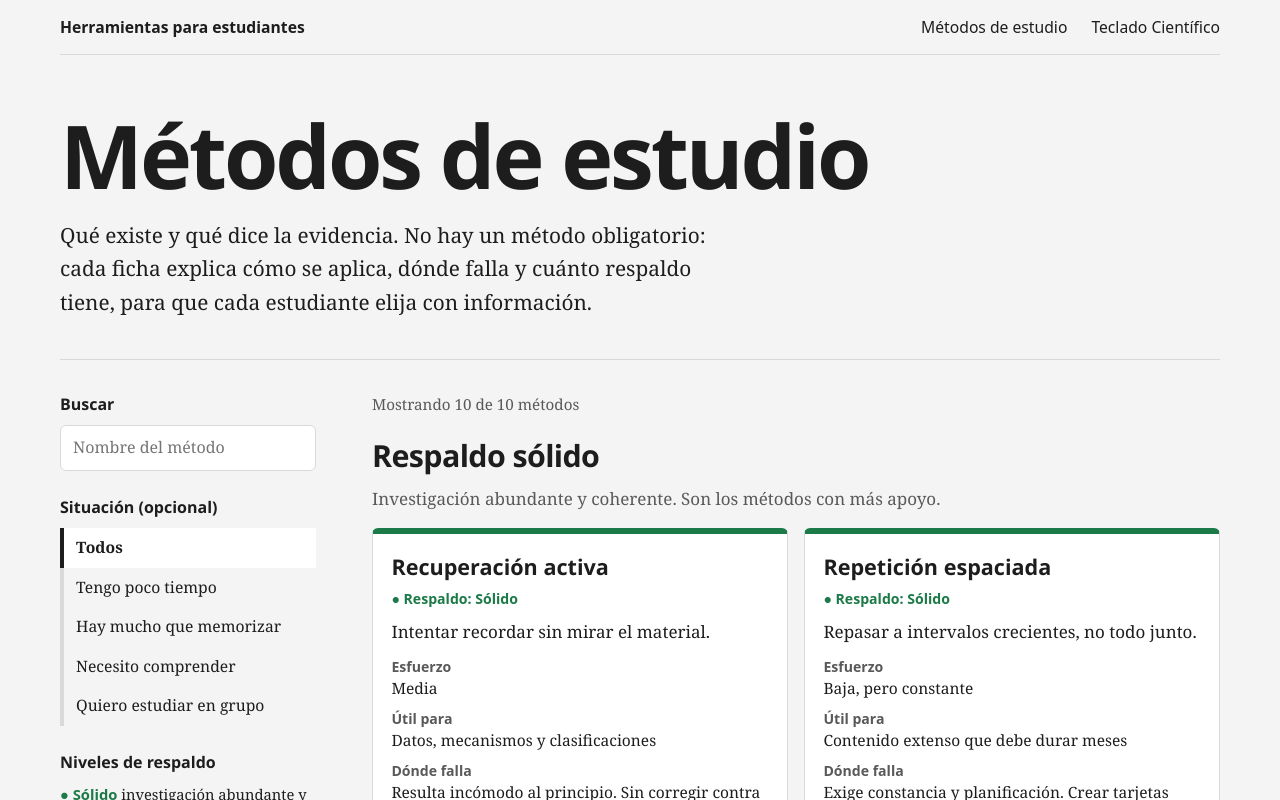
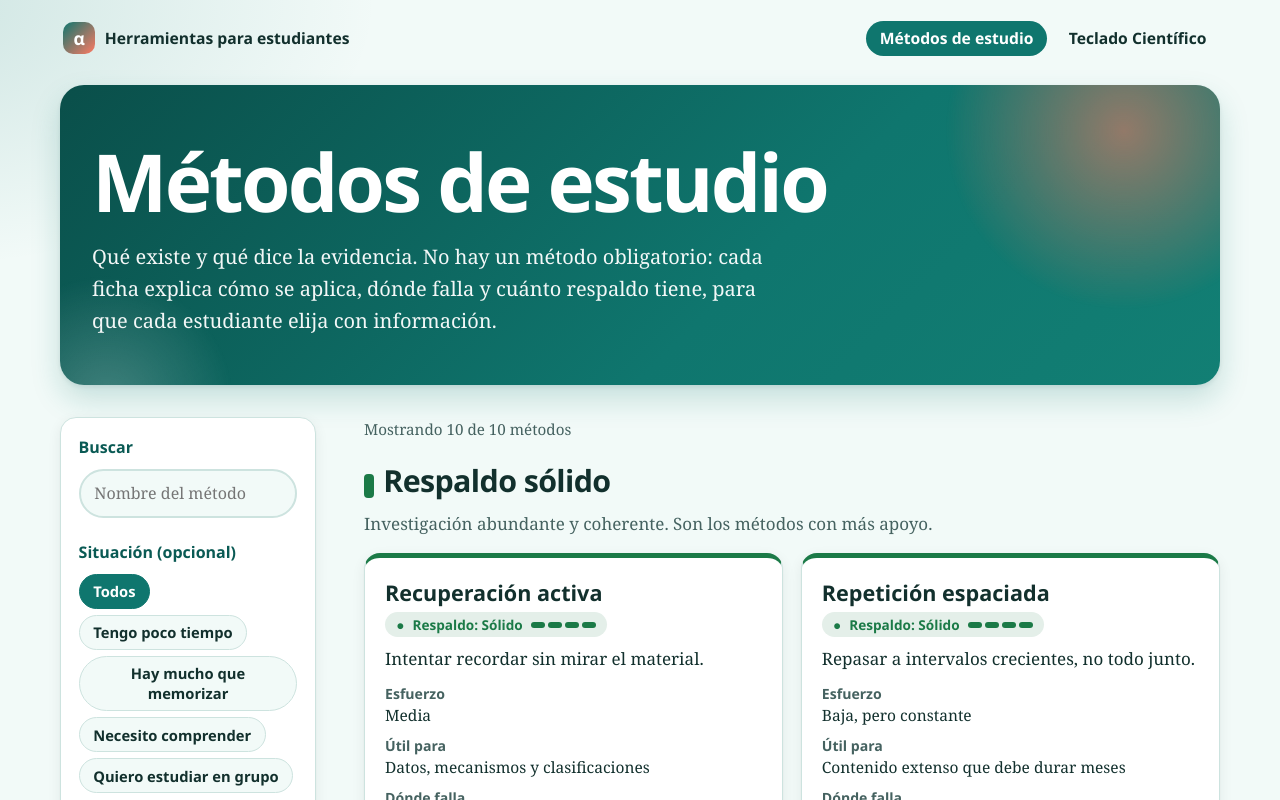
Before and after one commit to Juliancaba20/herramientas-estudiantes-fmed, a Next.js app: page /metodos in a window 1280 px wide. Shown: the top 800 px of the page. Built offline with nearby package versions, Linux system fonts and the light colour scheme; no server answers.

Commit message:
Cambio de diseño de la web

```diff
--- /dev/null
+++ b/app/Nav.js
@@ -0,0 +1,17 @@
+'use client';
+import Link from 'next/link';
+import { usePathname } from 'next/navigation';
+
+const enlaces = [['/metodos', 'Métodos de estudio'], ['/teclado', 'Teclado Científico']];
+
+export default function Nav() {
+  const ruta = usePathname() || '/';
+  return (
+    <nav className="nav" aria-label="Principal">
+      <Link className="brand" href="/"><span className="logo" aria-hidden="true">α</span>Herramientas para estudiantes</Link>
+      {enlaces.map(([href, texto]) => (
+        <Link key={href} href={href} aria-current={ruta.startsWith(href) ? 'page' : undefined}>{texto}</Link>
+      ))}
+    </nav>
+  );
+}
--- a/app/globals.css
+++ b/app/globals.css
@@ -1,69 +1,139 @@
-:root{--bg:#f4f4f4;--sf:#fff;--ink:#1d1d1d;--mut:#595959;--line:#d9d9d9;--g:#1b7a47;--a:#9c5a00;--r:#a73d2c;--n:#5a5a5a}
-@media (prefers-color-scheme:dark){:root{--bg:#141414;--sf:#1e1e1e;--ink:#ededed;--mut:#a6a6a6;--line:#333;--g:#62c58d;--a:#e2a443;--r:#e57b66;--n:#a9a9a9}}
+/* ===== Estilo único (siempre claro, teal + coral). No depende del modo del sistema. ===== */
+:root{color-scheme:light;
+--bg:#f2faf8;--bg2:#e6f4f1;--sf:#fff;--ink:#12302d;--mut:#456260;--line:#cde3df;
+--brand:#0f766e;--brand-d:#0a5a54;--brand-l:#d7f0ec;
+--co:#c63d2a;--co-d:#a53020;--co-l:#fff0ec;--co-s:#ff7a63;
+--g:#1b7a47;--a:#9c5a00;--r:#a73d2c;--n:#5a5a5a;
+--hd:"Bricolage Grotesque Variable","Segoe UI",system-ui,sans-serif;
+--sh1:0 1px 2px rgba(18,48,45,.06),0 4px 14px rgba(18,48,45,.07);
+--sh2:0 2px 4px rgba(18,48,45,.08),0 14px 30px rgba(15,118,110,.2);
+--rad:16px;--ease:cubic-bezier(.2,.7,.2,1)}
 *{box-sizing:border-box}
-body{margin:0;background:var(--bg);color:var(--ink);font:400 1.0625rem/1.6 "Source Serif 4 Variable",Georgia,serif;padding:env(safe-area-inset-top) 0 env(safe-area-inset-bottom)}
-h1,h2,h3,th,.sans{font-family:"Bricolage Grotesque Variable","Segoe UI",system-ui,sans-serif}
+html{background:var(--bg);color-scheme:light}
+body{margin:0;color:var(--ink);font:400 1.0625rem/1.6 "Source Serif 4 Variable",Georgia,serif;padding:env(safe-area-inset-top) 0 env(safe-area-inset-bottom);
+background:radial-gradient(60rem 30rem at 90% -6%,rgba(255,122,99,.16),transparent 60%),radial-gradient(50rem 28rem at -8% 0,rgba(15,118,110,.16),transparent 60%),var(--bg);background-repeat:no-repeat}
+h1,h2,h3,th,.sans{font-family:var(--hd)}
 .wrap{max-width:75rem;margin:0 auto;padding:0 1.25rem}
-.skip{position:absolute;left:-99rem}.skip:focus{left:1rem;top:1rem;background:var(--ink);color:var(--bg);padding:.5rem 1rem;z-index:9}
-header.top{padding:3.5rem 0 2rem;border-bottom:1px solid var(--line)}
-h1{font-size:clamp(2.75rem,8vw,5.5rem);line-height:1;letter-spacing:-.035em;margin:0;font-weight:700}
-.sub{font-size:1.3rem;max-width:42rem;margin:1.25rem 0 .5rem}
+.skip{position:absolute;left:-99rem}.skip:focus{left:1rem;top:1rem;background:var(--brand-d);color:#fff;padding:.5rem 1rem;z-index:9;border-radius:8px}
 .mut{color:var(--mut);margin:0}
+a{color:var(--brand-d)}
+:focus-visible{outline:3px solid var(--brand);outline-offset:2px}
+
+/* ---- Animaciones ---- */
+@keyframes rise{from{opacity:0;transform:translateY(18px)}to{opacity:1;transform:none}}
+@keyframes drift{50%{transform:translate(-16px,14px) scale(1.06)}}
+@keyframes pulse{0%,100%{box-shadow:0 0 0 2px var(--co),0 0 0 0 rgba(198,61,42,.35)}50%{box-shadow:0 0 0 2px var(--co),0 0 0 10px rgba(198,61,42,0)}}
+@keyframes open{from{opacity:0;transform:translateY(-6px)}to{opacity:1;transform:none}}
+@supports (animation-timeline:view()){.rv{animation:rise linear both;animation-timeline:view();animation-range:entry 0% entry 40%}}
+
+/* ---- Navegación ---- */
+.nav{display:flex;flex-wrap:wrap;gap:.4rem .5rem;align-items:center;padding:1rem 0}
+.nav a{color:var(--ink);text-decoration:none;font:600 .98rem var(--hd);padding:.4rem .85rem;border-radius:999px;transition:background .2s,color .2s}
+.nav a:hover{background:var(--brand-l);color:var(--brand-d)}
+.nav a[aria-current="page"]{background:var(--brand);color:#fff}
+.nav .brand{font-weight:800;margin-right:auto;padding-left:.2rem;display:inline-flex;align-items:center;gap:.6rem}
+.nav .brand:hover{background:none}
+.logo{display:grid;place-items:center;width:2rem;height:2rem;border-radius:10px;background:linear-gradient(135deg,var(--brand),var(--co-s));color:#fff;font:800 1.1rem var(--hd);transition:transform .35s var(--ease)}
+.brand:hover .logo{transform:rotate(-12deg) scale(1.08)}
+
+/* ---- Encabezado principal (hero) ---- */
+header.top{position:relative;overflow:hidden;margin-top:.5rem;padding:3.5rem 2rem 2.5rem;border-radius:24px;color:#fff;background:linear-gradient(135deg,#0a4f4a,var(--brand) 60%,#127f74);box-shadow:var(--sh2)}
+header.top.t-tec{background:linear-gradient(135deg,#8f2617,#b8351f 55%,var(--co))}
+header.top::before,header.top::after{content:"";position:absolute;border-radius:50%;pointer-events:none;animation:drift 14s ease-in-out infinite}
+header.top::before{width:22rem;height:22rem;right:-6rem;top:-9rem;background:radial-gradient(circle,rgba(255,122,99,.55),transparent 68%)}
+header.top.t-tec::before{background:radial-gradient(circle,rgba(255,200,150,.5),transparent 68%)}
+header.top::after{width:16rem;height:16rem;left:-5rem;bottom:-9rem;background:radial-gradient(circle,rgba(255,255,255,.22),transparent 70%);animation-delay:-6s}
+header.top>*{position:relative;z-index:1;animation:rise .7s var(--ease) both}
+header.top>:nth-child(2){animation-delay:.1s}header.top>:nth-child(3){animation-delay:.2s}
+h1{font-size:clamp(2.5rem,7vw,5rem);line-height:1;letter-spacing:-.035em;margin:0;font-weight:800}
+.sub{font-size:1.25rem;max-width:42rem;margin:1.25rem 0 .5rem;color:rgba(255,255,255,.95)}
+.chips{list-style:none;display:flex;flex-wrap:wrap;gap:.5rem;margin:1.25rem 0 0;padding:0}
+.chips li{padding:.3rem .85rem;border-radius:999px;background:rgba(255,255,255,.16);border:1px solid rgba(255,255,255,.4);font:600 .9rem var(--hd)}
+
+/* ---- Tarjetas ---- */
+.card{background:var(--sf);border:1px solid var(--line);border-top:5px solid var(--c,var(--brand));border-radius:var(--rad);padding:1.1rem 1.25rem;box-shadow:var(--sh1);transition:transform .25s var(--ease),box-shadow .25s}
+.card:hover{transform:translateY(-3px);box-shadow:var(--sh2)}
+.card h3{font-size:1.35rem;margin:0}.card .q{margin:.5rem 0 .75rem}
+.tools{display:grid;gap:1.25rem;grid-template-columns:repeat(auto-fit,minmax(18rem,1fr));padding:2rem 0}
+.tool{display:block;color:inherit;text-decoration:none;padding:1.5rem;animation:rise .6s var(--ease) both;animation-delay:calc(var(--i,0)*120ms + .25s)}
+.t-met{--c:var(--brand)}.t-tec{--c:var(--co)}
+.tool .ico{display:grid;place-items:center;width:3.25rem;height:3.25rem;border-radius:16px;background:var(--c);color:#fff;font:800 1.6rem var(--hd);margin-bottom:1rem;transition:transform .3s var(--ease)}
+.tool:hover .ico{transform:rotate(-8deg) scale(1.08)}
+.tool h2{margin:0 0 .4rem;font-size:1.6rem}.tool p{margin:0 0 1rem}
+.go{font:700 .98rem var(--hd);color:var(--c)}.go::after{content:" \2192";display:inline-block;transition:transform .25s var(--ease)}
+.tool:hover .go::after{transform:translateX(6px)}.page{padding-bottom:3rem}
+
+/* ---- Botones ---- */
+.btn{display:inline-block;margin:.5rem .75rem .5rem 0;padding:.65rem 1.2rem;border:2px solid var(--brand);border-radius:999px;background:var(--brand);font:700 1rem var(--hd);text-decoration:none;color:#fff;transition:transform .2s var(--ease),background .2s,box-shadow .2s}
+.btn:hover{background:var(--brand-d);border-color:var(--brand-d);transform:translateY(-2px);box-shadow:var(--sh2)}
+.btn:active{transform:none}
+
+/* ---- Catálogo de métodos ---- */
 .grid{display:grid;gap:2rem;padding:2rem 0 3rem}
-@media(min-width:60rem){.grid{grid-template-columns:16rem 1fr;gap:3.5rem}aside{position:sticky;top:1rem;align-self:start}}
-aside h2{font-size:1rem;margin:1.5rem 0 .5rem}aside h2:first-child{margin-top:0}
-#q{width:100%;font:inherit;font-size:1rem;padding:.55rem .75rem;border:1px solid var(--line);border-radius:6px;background:var(--sf);color:var(--ink)}
-.f{display:flex;flex-direction:column}
-.f button,#toggle{font:inherit;font-size:.98rem;text-align:left;background:none;color:var(--ink);border:0;border-left:4px solid var(--line);padding:.45rem .75rem;cursor:pointer}
-.f button[aria-pressed="true"]{border-left-color:var(--ink);font-weight:600;background:var(--sf)}
-#toggle{border:1px solid var(--line);border-radius:6px;margin-top:1rem;width:100%;text-align:center}
-:focus-visible{outline:3px solid var(--ink);outline-offset:2px}
-.leg{list-style:none;margin:0;padding:0;font-size:.92rem;display:grid;gap:.4rem}
-.leg b{font-family:"Bricolage Grotesque Variable",system-ui,sans-serif}
+.grid>*{min-width:0}
+@media(min-width:60rem){.grid{grid-template-columns:16rem 1fr;gap:3rem}aside{position:sticky;top:1rem;align-self:start}}
+aside{background:var(--sf);border:1px solid var(--line);border-radius:var(--rad);padding:1.1rem;box-shadow:var(--sh1)}
+aside h2{font-size:1rem;margin:1.4rem 0 .5rem;color:var(--brand-d)}aside h2:first-child{margin-top:0}
+#q{width:100%;font:inherit;font-size:1rem;padding:.6rem .85rem;border:2px solid var(--line);border-radius:999px;background:var(--bg);color:var(--ink);transition:border-color .2s,box-shadow .2s}
+#q:focus{outline:none;border-color:var(--brand);box-shadow:0 0 0 4px var(--brand-l)}
+.f{display:flex;flex-wrap:wrap;gap:.4rem}
+.f button{font:600 .92rem var(--hd);background:var(--bg);color:var(--ink);border:1px solid var(--line);border-radius:999px;padding:.4rem .85rem;cursor:pointer;transition:background .2s,color .2s,transform .15s}
+.f button:hover{background:var(--brand-l);transform:translateY(-1px)}
+.f button[aria-pressed="true"]{background:var(--brand);border-color:var(--brand);color:#fff}
+#toggle{font:700 .95rem var(--hd);width:100%;margin-top:1.1rem;padding:.55rem;border:2px solid var(--brand);border-radius:999px;background:none;color:var(--brand-d);cursor:pointer;transition:background .2s,color .2s}
+#toggle:hover{background:var(--brand);color:#fff}
+.leg{list-style:none;margin:0;padding:0;font-size:.92rem;display:grid;gap:.45rem}
+.leg b{font-family:var(--hd)}
 [data-l="3"]{--c:var(--g)}[data-l="2"]{--c:var(--a)}[data-l="1"]{--c:var(--r)}[data-l="0"]{--c:var(--n)}
 .leg li{color:var(--c)}.leg span{color:var(--ink)}
 #cnt{color:var(--mut);margin:0 0 1rem;font-size:.95rem}
-.grp{margin-bottom:2.5rem}.grp h2{font-size:1.9rem;margin:0;letter-spacing:-.02em}.grp>p{color:var(--mut);margin:.25rem 0 1rem;max-width:44rem}
-.cards{display:grid;gap:1rem;grid-template-columns:repeat(auto-fill,minmax(19rem,1fr))}
-.card{background:var(--sf);border:1px solid var(--line);border-top:6px solid var(--c);border-radius:6px;padding:1rem 1.15rem}
-.card h3{font-size:1.35rem;margin:0}.card .lv{color:var(--c);font:700 .88rem "Bricolage Grotesque Variable",system-ui,sans-serif}
-.card .q{margin:.4rem 0 .75rem}
-dl{margin:0;display:grid;gap:.5rem;font-size:.97rem}dt{font:700 .88rem "Bricolage Grotesque Variable",system-ui,sans-serif;color:var(--mut)}dd{margin:0}
-details{margin-top:.9rem;border-top:1px solid var(--line);padding-top:.6rem}summary{cursor:pointer;font:600 .95rem "Bricolage Grotesque Variable",system-ui,sans-serif}
+.grp{margin-bottom:2.5rem}.grp h2{font-size:1.9rem;margin:0;letter-spacing:-.02em}
+.grp h2::before{content:"";display:inline-block;width:.6rem;height:1.5rem;border-radius:4px;background:var(--c);margin-right:.6rem;vertical-align:-.2em}
+.grp>p{color:var(--mut);margin:.25rem 0 1rem;max-width:44rem}
+.cards{display:grid;gap:1.1rem;grid-template-columns:repeat(auto-fill,minmax(19rem,1fr))}
+.cards .card{animation:rise .55s var(--ease) both;animation-delay:calc(var(--i,0)*60ms)}
+.pill{display:inline-flex;align-items:center;gap:.5rem;padding:.2rem .7rem;border-radius:999px;background:#eef5f3;background:color-mix(in srgb,var(--c) 12%,#fff);color:var(--c);font:700 .85rem var(--hd)}
+.bar{display:inline-flex;gap:3px}.bar i{width:14px;height:6px;border-radius:3px;background:currentColor;opacity:.2}.bar i.on{opacity:1}
+dl{margin:0;display:grid;gap:.5rem;font-size:.97rem}dt{font:700 .88rem var(--hd);color:var(--mut)}dd{margin:0}
+details{margin-top:.9rem;border-top:1px solid var(--line);padding-top:.6rem}
+summary{cursor:pointer;font:600 .95rem var(--hd);color:var(--brand-d);transition:color .2s}summary:hover{color:var(--co)}
+details>*:not(summary){animation:open .3s var(--ease)}
 details ol{padding-left:1.2rem;margin:.5rem 0}details p{margin:.5rem 0;font-size:.97rem}
 #vacio{padding:2rem 0}
 h2.t{font-size:1.9rem;margin:2rem 0 1rem;letter-spacing:-.02em}
-.scroll{overflow-x:auto}table{border-collapse:collapse;width:100%;min-width:40rem;font-size:.97rem}
-th,td{text-align:left;padding:.65rem .8rem;border-bottom:1px solid var(--line);vertical-align:top}td.lvl{color:var(--c);font-weight:600;white-space:nowrap}
-.note{border-left:4px solid var(--ink);padding:.25rem 1rem;margin:1.25rem 0;background:var(--sf);max-width:48rem}
-.src{max-width:48rem}a{color:var(--ink)}footer{padding:2rem 0 3rem;color:var(--mut);border-top:1px solid var(--line)}
-@media (prefers-reduced-motion:no-preference){details[open]>*:not(summary){animation:o .2s ease-out}@keyframes o{from{opacity:0}to{opacity:1}}}
-.grid>*{min-width:0}
-.nav{display:flex;flex-wrap:wrap;gap:.5rem 1.5rem;align-items:baseline;padding:1rem 0;border-bottom:1px solid var(--line)}
-.nav a{color:var(--ink);text-decoration:none;font:500 .98rem "Bricolage Grotesque Variable",system-ui,sans-serif}
-.nav a:hover{text-decoration:underline}.nav .brand{font-weight:700;margin-right:auto}
-.tools{display:grid;gap:1rem;grid-template-columns:repeat(auto-fit,minmax(18rem,1fr));padding:2rem 0}
-.tool{display:block;color:inherit;text-decoration:none;border-top-color:var(--ink)}.tool:hover{border-color:var(--ink)}
-.tool h2{margin:0 0 .4rem;font-size:1.6rem}.page{padding-bottom:3rem}.btn{display:inline-block;margin:.5rem .75rem .5rem 0;padding:.6rem 1.1rem;border:2px solid var(--ink);border-radius:6px;font:600 1rem "Bricolage Grotesque Variable",system-ui,sans-serif;text-decoration:none;color:var(--ink)}
+.scroll{overflow-x:auto;border-radius:var(--rad);border:1px solid var(--line);background:var(--sf);box-shadow:var(--sh1)}
+table{border-collapse:collapse;width:100%;min-width:40rem;font-size:.97rem}
+th,td{text-align:left;padding:.7rem .9rem;border-bottom:1px solid var(--line);vertical-align:top}
+thead th{background:var(--brand);color:#fff}
+tbody tr:nth-child(even){background:var(--bg2)}tbody tr{transition:background .2s}tbody tr:hover{background:var(--brand-l)}
+td.lvl{color:var(--c);font-weight:600;white-space:nowrap}
+.note{border-left:5px solid var(--co);padding:.5rem 1.1rem;margin:1.25rem 0;background:var(--co-l);border-radius:0 12px 12px 0;max-width:48rem}
+.src{max-width:48rem}
+footer{margin-top:1rem;padding:2rem 0 3rem;color:var(--mut);text-align:center;border-top:3px solid;border-image:linear-gradient(90deg,var(--brand),var(--co-s)) 1}
 
 /* ---------- Teclado Científico (/teclado) ---------- */
-.aviso-movil{display:none;margin:1rem 0 0;padding:.8rem 1rem;border:2px solid var(--ink);border-radius:6px;background:var(--sf)}
+.aviso-movil{display:none;margin:1rem 0 0;padding:.8rem 1rem;border:2px solid var(--brand);border-radius:12px;background:var(--brand-l)}
 @media (hover:none) and (pointer:coarse){.aviso-movil{display:block}}
-.descargas{display:grid;gap:1rem;grid-template-columns:repeat(auto-fit,minmax(15rem,1fr));padding:1rem 0 .5rem}
-.descarga{display:flex;flex-direction:column;justify-content:space-between;gap:1.1rem;padding:1.25rem 1.25rem;background:var(--sf);border:1px solid var(--line);border-top:6px solid var(--ink);border-radius:6px;color:inherit;text-decoration:none}
-.descarga:hover{border-color:var(--ink)}
-.descarga b{display:block;font:700 1.35rem "Bricolage Grotesque Variable","Segoe UI",system-ui,sans-serif}
+.descargas{display:grid;gap:1.1rem;grid-template-columns:repeat(auto-fit,minmax(15rem,1fr));padding:1rem 0 .5rem}
+.descarga{display:flex;flex-direction:column;justify-content:space-between;gap:1.1rem;padding:1.25rem;background:var(--sf);border:1px solid var(--line);border-top:5px solid var(--brand);border-radius:var(--rad);box-shadow:var(--sh1);color:inherit;text-decoration:none;transition:transform .25s var(--ease),box-shadow .25s}
+.descarga:hover{transform:translateY(-3px);box-shadow:var(--sh2)}
+.descarga b{display:block;font:800 1.35rem var(--hd)}
 .descarga small{display:block;color:var(--mut);font-size:.95rem;line-height:1.45;margin-top:.15rem}
-.descarga .boton{align-self:flex-start;padding:.5rem 1rem;border:2px solid var(--ink);border-radius:6px;font:600 1rem "Bricolage Grotesque Variable","Segoe UI",system-ui,sans-serif}
-.descarga:hover .boton{background:var(--ink);color:var(--bg)}
-.descarga.es-su-equipo{border-color:var(--ink);box-shadow:0 0 0 2px var(--ink)}
-.recomendado{display:block;font:700 .8rem "Bricolage Grotesque Variable","Segoe UI",system-ui,sans-serif;text-transform:uppercase;letter-spacing:.05em;font-style:normal;margin-bottom:.25rem}
+.descarga .boton{align-self:flex-start;padding:.55rem 1.2rem;border-radius:999px;background:var(--co);color:#fff;font:700 1rem var(--hd);transition:background .2s}
+.descarga:hover .boton{background:var(--co-d)}
+.descarga.es-su-equipo{border-color:var(--co);border-top-color:var(--co);box-shadow:0 0 0 2px var(--co);animation:pulse 2.6s ease-in-out infinite}
+.recomendado{display:block;color:var(--co-d);font:800 .8rem var(--hd);text-transform:uppercase;letter-spacing:.05em;font-style:normal;margin-bottom:.25rem}
 .version{margin:.75rem 0 0;font-size:.95rem}
-.vista{margin:2rem auto 2.5rem;max-width:30rem}
-.vista img{display:block;width:100%;height:auto;border:1px solid var(--line);border-radius:6px}
-.vista figcaption{margin-top:.6rem;font-size:.92rem;text-align:center}
+.vista{margin:2rem auto;max-width:44rem;padding:1.25rem;border-radius:24px;background:linear-gradient(135deg,var(--brand-l),var(--co-l));box-shadow:var(--sh1);animation:rise .7s var(--ease) .3s both}
+.vista img{display:block;width:100%;max-width:627px;height:auto;margin:0 auto;border-radius:12px;box-shadow:0 12px 32px rgba(18,48,45,.25)}
+.vista figcaption{margin-top:.8rem;font-size:.92rem;text-align:center}
 .dos-col{display:grid;gap:2rem}
 @media(min-width:60rem){.dos-col{grid-template-columns:1fr 1fr;gap:3.5rem;align-items:start}}
 .dos-col>*{min-width:0}
-.dos-col ol{padding-left:1.2rem;margin:0 0 1rem}.dos-col li{margin-bottom:.35rem}
-code{background:var(--sf);border:1px solid var(--line);border-radius:4px;padding:0 .3em;font-size:.9em}
+.dos-col ol{list-style:none;counter-reset:n;padding:0;margin:0 0 1rem}
+.dos-col li{counter-increment:n;position:relative;padding-left:2.4rem;margin-bottom:.6rem}
+.dos-col ol li::before{content:counter(n);position:absolute;left:0;top:.1rem;display:grid;place-items:center;width:1.6rem;height:1.6rem;border-radius:50%;background:var(--brand);color:#fff;font:700 .85rem var(--hd)}
+code{background:var(--brand-l);border-radius:6px;padding:0 .35em;font-size:.9em}
+
+/* ---- Reducción de movimiento: sin animaciones ni transiciones ---- */
+@media (prefers-reduced-motion:reduce){*,*::before,*::after{animation:none!important;transition:none!important}}
--- a/app/layout.js
+++ b/app/layout.js
@@ -1,14 +1,14 @@
 import '@fontsource-variable/bricolage-grotesque';
 import '@fontsource-variable/source-serif-4';
 import './globals.css';
-import Link from 'next/link';
+import Nav from './Nav';
 
 export const metadata = {
   metadataBase: new URL(process.env.NEXT_PUBLIC_SITE_URL || 'https://herramientas-estudiantes-fmed.vercel.app'),
   title: { default: 'Herramientas para estudiantes', template: '%s | Herramientas para estudiantes' },
   description: 'Herramientas gratuitas y sin fines de lucro para estudiantes, en especial de medicina.',
 };
-export const viewport = { width: 'device-width', initialScale: 1, viewportFit: 'cover' };
+export const viewport = { width: 'device-width', initialScale: 1, viewportFit: 'cover', colorScheme: 'light', themeColor: '#0f766e' };
 
 export default function RootLayout({ children }) {
   return (
@@ -16,11 +16,7 @@ export default function RootLayout({ children }) {
       <body>
         <a className="skip" href="#contenido">Saltar al contenido</a>
         <div className="wrap">
-          <nav className="nav" aria-label="Principal">
-            <Link className="brand" href="/">Herramientas para estudiantes</Link>
-            <Link href="/metodos">Métodos de estudio</Link>
-            <Link href="/teclado">Teclado Científico</Link>
-          </nav>
+          <Nav />
           <div id="contenido">{children}</div>
           <footer>Proyectos gratuitos, sin fines de lucro y sin recolección de datos personales.</footer>
         </div>
--- a/app/metodos/Catalogo.js
+++ b/app/metodos/Catalogo.js
@@ -42,14 +42,14 @@ export default function Catalogo({ metodos }) {
           const items = visibles.filter((m) => g.niv.includes(m.l));
           if (!items.length) return null;
           return (
-            <section className="grp" key={g.t}>
+            <section className="grp" data-l={g.niv[0]} key={g.t}>
               <h2>{g.t}</h2>
               <p>{g.d}</p>
               <div className="cards">
-                {items.map((m) => (
-                  <article className="card" id={m.id} data-l={m.l} key={m.id}>
+                {items.map((m, i) => (
+                  <article className="card" id={m.id} data-l={m.l} key={m.id} style={{ '--i': i }}>
                     <h3><a href={'#' + m.id} style={{ textDecoration: 'none', color: 'inherit' }}>{m.n}</a></h3>
-                    <span className="lv" aria-hidden="true">{marca[m.l]} </span><span className="lv">Respaldo: {niveles[m.l]}</span>
+                    <span className="pill"><span aria-hidden="true">{marca[m.l]}</span> Respaldo: {niveles[m.l]} <span className="bar" aria-hidden="true">{[0, 1, 2, 3].map((n) => <i key={n} className={n <= m.l ? 'on' : ''} />)}</span></span>
                     <p className="q">{m.q}</p>
                     <dl>
                       <div><dt>Esfuerzo</dt><dd>{m.e}</dd></div>
```
Also changed, not shown: app/page.js (+9 -2 lines), app/teclado/page.js (+14 -14 lines).
